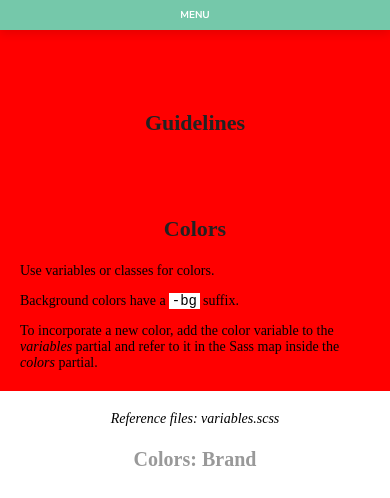
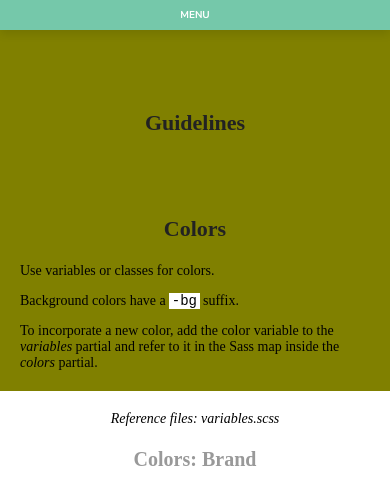
Before and after one commit to MaciejMogilewski/adopt-a-tree, a website: page index.html in a window 390 px wide. Shown: the top 498 px of the page. Drawn offline with nearby package versions, Linux system fonts and the light colour scheme; files that its build step writes are made by us from their sources; files whose address does not match are found by name.

Commit message:
Create media queries for orientation, aspect ratio and prefers color scheme

```diff
--- a/assets/scss/styleguide.scss
+++ b/assets/scss/styleguide.scss
@@ -277,4 +277,19 @@ ul {
     @include mq(lg) {
         background: green;
     }
+    @media screen and (orientation: landscape) {
+        background: pink;
+    }
+    @media screen and (orientation: portrait) {
+        background: blue;
+    }
+    @media screen and (aspect-ratio: 6/3) {
+        background: peru;
+    }
+    @media screen and (prefers-color-scheme: dark) {
+        background: black;
+    }
+    @media screen and (prefers-color-scheme: light) {
+        background: olive;
+    }
 }
```
